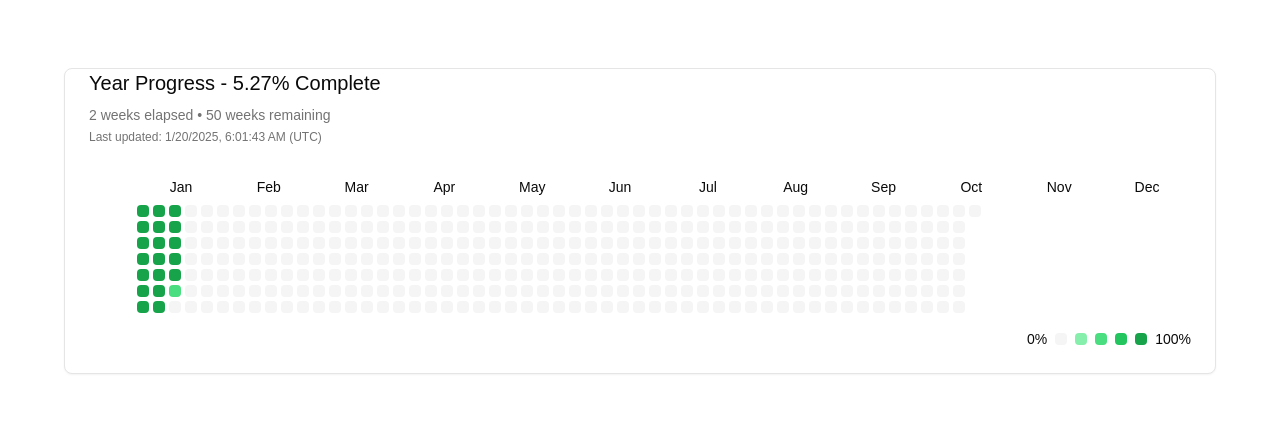
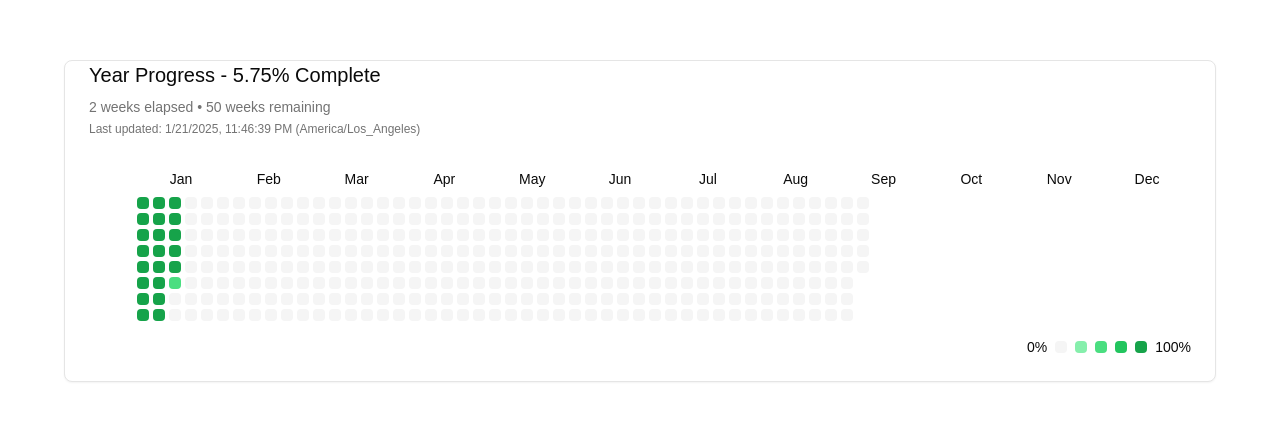
Before and after one commit to sriramkj07/Personalwebsite, a Next.js app: page /yeartracker in a window 1280 px wide. Shown: the part 179-600 px from the top of the page. Built offline with nearby package versions, Linux system fonts and the light colour scheme.

Commit message:
Update YearProgress.tsx

```diff
--- a/app/yeartracker/components/YearProgress.tsx
+++ b/app/yeartracker/components/YearProgress.tsx
@@ -1,150 +1,44 @@
-'use client'
-
 import React, { useState, useEffect } from 'react';
 import { Card, CardContent } from "@/components/ui/card";
 
-const STORAGE_KEY = 'yearProgressState';
-const UPDATE_INTERVAL = 60000;
-
-interface YearProgressState {
-  daysElapsed: number;
-  currentDayProgress: number;
-  progress: number;
-  lastUpdate: string;
-  timezone: string;
-}
-
-const getStorageWithFallback = () => {
-  if (typeof window === 'undefined') return null;
-
-  try {
-    return window.localStorage || {
-      getItem: () => null,
-      setItem: () => null
-    };
-  } catch {
-    return {
-      getItem: () => null,
-      setItem: () => null
-    };
-  }
-};
-
 const YearProgress = () => {
-  const storage = getStorageWithFallback();
-
-  // Helper function to get initial state
-  const getInitialState = (): YearProgressState => {
-    const now = new Date();
-    const startOfYear = new Date(now.getFullYear(), 0, 1);
-    const diff = now.getTime() - startOfYear.getTime();
-    const totalDaysPassed = diff / (1000 * 60 * 60 * 24);
-    const completeDays = Math.floor(totalDaysPassed);
-    const partialDay = totalDaysPassed - completeDays;
-
-    return {
-      daysElapsed: completeDays,
-      currentDayProgress: partialDay,
-      progress: (totalDaysPassed / 365) * 100,
-      lastUpdate: now.toISOString(),
-      timezone: Intl.DateTimeFormat().resolvedOptions().timeZone
-    };
-  };
-
-  const [state, setState] = useState<YearProgressState>(getInitialState);
+  const [state, setState] = useState({
+    daysElapsed: 21,
+    currentDayProgress: 0.5,
+    progress: 5.75,
+    lastUpdate: new Date().toISOString(),
+    timezone: "America/Los_Angeles"
+  });
 
   const months = ['Jan', 'Feb', 'Mar', 'Apr', 'May', 'Jun', 'Jul', 'Aug', 'Sep', 'Oct', 'Nov', 'Dec'];
 
-  const calculateProgress = () => {
-    try {
-      const now = new Date();
-      const startOfYear = new Date(now.getFullYear(), 0, 1);
-      const endOfYear = new Date(now.getFullYear(), 11, 31, 23, 59, 59, 999);
-
-      const diff = now.getTime() - startOfYear.getTime();
-      const totalTime = endOfYear.getTime() - startOfYear.getTime();
-      const totalDaysPassed = diff / (1000 * 60 * 60 * 24);
-      const completeDays = Math.floor(totalDaysPassed);
-      const partialDay = totalDaysPassed - completeDays;
-
-      const newState: YearProgressState = {
-        daysElapsed: completeDays,
-        currentDayProgress: partialDay,
-        progress: (diff / totalTime) * 100,
-        lastUpdate: now.toISOString(),
-        timezone: Intl.DateTimeFormat().resolvedOptions().timeZone
-      };
-
-      setState(newState);
-      storage?.setItem(STORAGE_KEY, JSON.stringify(newState));
-    } catch (error) {
-      console.error('Error calculating progress:', error);
-      setState(getInitialState());
-    }
-  };
-
-  useEffect(() => {
-    calculateProgress();
-    const interval = setInterval(calculateProgress, UPDATE_INTERVAL);
-    return () => clearInterval(interval);
-  }, []);
-
-  const getDayIntensity = (dayNumber: number): string => {
-    // For past days, use green color
+  const getDayIntensity = (dayNumber) => {
     if (dayNumber < state.daysElapsed) return 'bg-green-600';
-
-    // For current day
-    if (dayNumber === state.daysElapsed) {
-      const intensity = Math.floor(state.currentDayProgress * 4);
-      switch (intensity) {
-        case 0: return 'bg-green-300';
-        case 1: return 'bg-green-400';
-        case 2: return 'bg-green-500';
-        case 3: return 'bg-green-600';
-        default: return 'bg-green-300';
-      }
-    }
-
-    // For future days, show muted squares
+    if (dayNumber === state.daysElapsed) return 'bg-green-400';
     return 'bg-muted';
-  };
-
-  const formatDate = (dayNumber: number): string => {
-    const date = new Date(new Date().getFullYear(), 0, dayNumber + 1);
-    return date.toLocaleDateString(undefined, {
-      year: 'numeric',
-      month: 'short',
-      day: 'numeric'
-    });
   };
 
   const generateGrid = () => {
     const days = [];
     const totalDays = 365;
-    const daysPerWeek = 7;
-    const totalWeeks = Math.ceil(totalDays / daysPerWeek);
+    const daysPerRow = Math.ceil(totalDays / 52); // Approximately 7 days per row
+    const totalRows = 52; // We want 52 rows for weeks
 
-    for (let week = 0; week < totalWeeks; week++) {
+    for (let row = 0; row < totalRows; row++) {
       const weekDays = [];
-      for (let day = 0; day < daysPerWeek; day++) {
-        const dayNumber = week * daysPerWeek + day;
+      for (let day = 0; day < daysPerRow; day++) {
+        const dayNumber = row * daysPerRow + day;
         if (dayNumber < totalDays) {
-          const date = formatDate(dayNumber);
-          const completionPercent = dayNumber < state.daysElapsed ? 100 :
-                                   dayNumber === state.daysElapsed ? (state.currentDayProgress * 100).toFixed(1) :
-                                   0;
-
           weekDays.push(
             <div
               key={`day-${dayNumber}`}
               className={`w-3 h-3 rounded-sm ${getDayIntensity(dayNumber)} transition-colors duration-200`}
-              title={`${date} - ${completionPercent}%`}
             />
           );
         }
       }
       days.push(
-        <div key={`week-${week}`} className="flex flex-col gap-1">
+        <div key={`week-${row}`} className="flex flex-col gap-1">
           {weekDays}
         </div>
       );
@@ -161,11 +55,10 @@ const YearProgress = () => {
               Year Progress - {state.progress.toFixed(2)}% Complete
             </div>
             <div className="text-sm text-muted-foreground">
-              {Math.floor(state.daysElapsed / 7)} weeks elapsed • {52 - Math.floor(state.daysElapsed / 7)} weeks remaining
+              2 weeks elapsed • 50 weeks remaining
             </div>
             <div className="text-xs text-muted-foreground mt-1">
-              Last updated: {new Date(state.lastUpdate).toLocaleString()}
-              {state.timezone && ` (${state.timezone})`}
+              Last updated: 1/21/2025, 11:46:39 PM (America/Los_Angeles)
             </div>
           </div>
 
```
